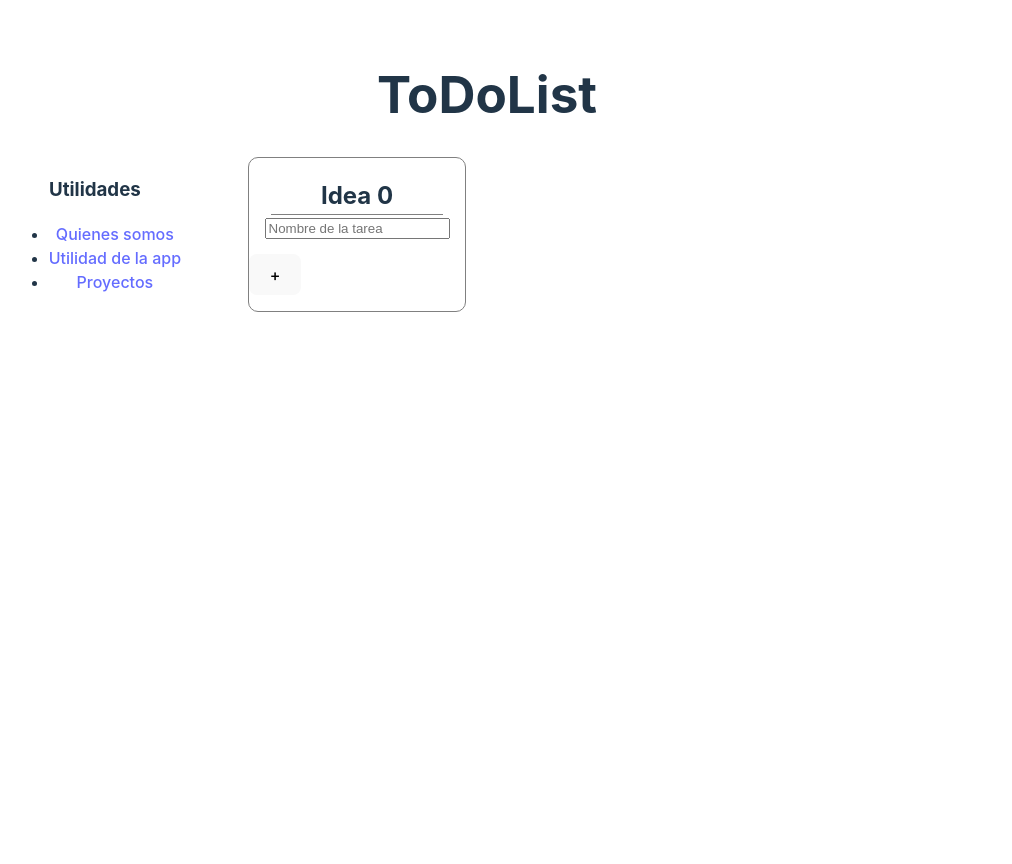
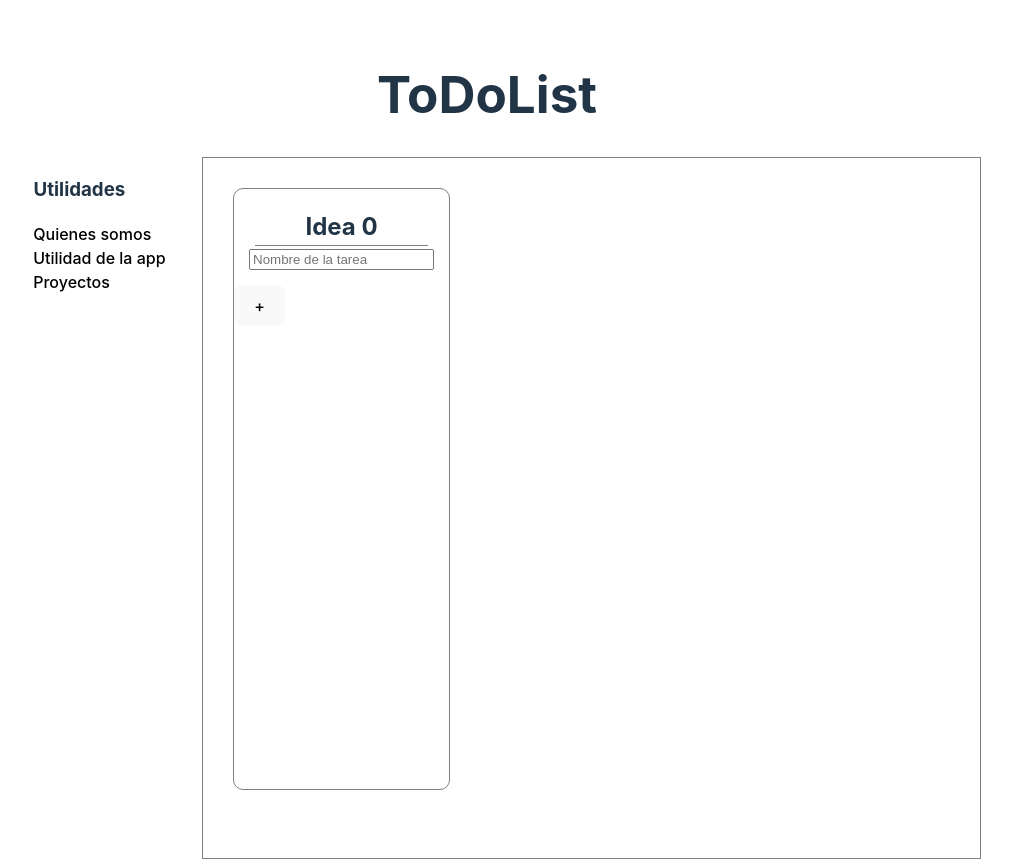
Before and after one commit to FundacioEsplaiJava2024/ToDoListGrupo4, a React (Vite) app: page / in a window 1280 px wide. Shown: the whole page, without its empty margins (153-1165 px from the left). Built offline with nearby package versions, Linux system fonts and the light colour scheme.

Commit message:
Se modifica el css del aside para diferentes colores y alineado. Implementación de alturas en los apartados.

```diff
--- a/src/App.css
+++ b/src/App.css
@@ -1,3 +1,4 @@
+
 #root {
 
   padding: 2rem;
@@ -52,11 +53,15 @@ main{
 }
 .apartados{
   width: 70%;
+  border: solid 1px grey;
+  padding: 30px;
+  height: 80vh;
 }
 .parametros{
   border: 1px solid grey;
   width: 30%;
   border-radius: 10px;
+  height: 75vh;
 }
 .sub{
   width: 80%;
@@ -75,3 +80,10 @@ main{
   font-weight: bold;
   margin: 0;
 }
+.container ul{
+  list-style: none;
+  text-align: left;
+}
+.container ul li a{
+  color:black;
+}
```
Also changed, not shown: src/Elementos/footer.tsx (added, +17 -0 lines).
